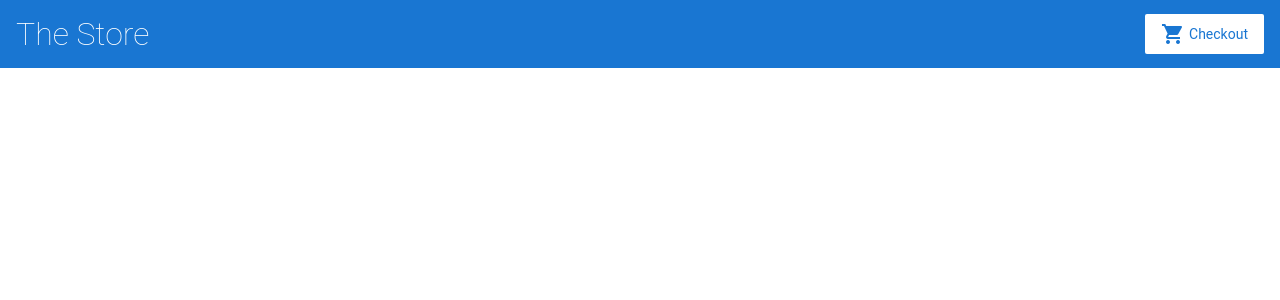
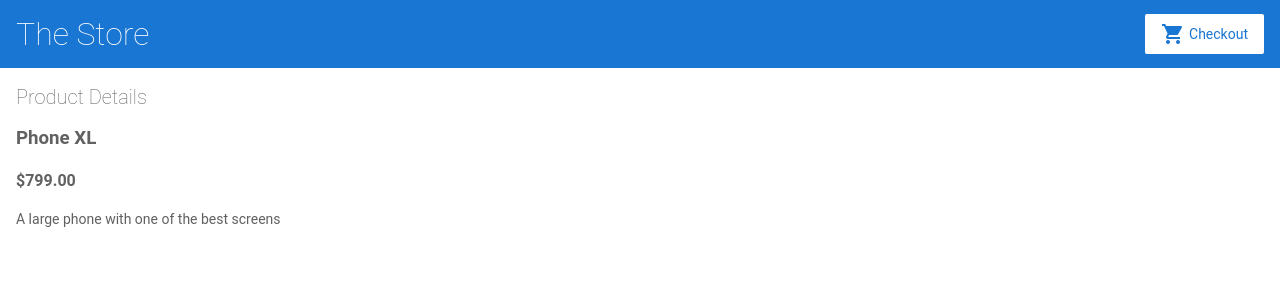
Before and after one commit to davetaxi/angular-rqpjks, an Angular app: page /products/1 in a window 1280 px wide. Shown: the top 300 px of the page. Built offline with nearby package versions, Linux system fonts and the light colour scheme.

Commit message:
2 files modified

```diff
--- a/src/app/product-details/product-details.component.html
+++ b/src/app/product-details/product-details.component.html
@@ -0,0 +1,7 @@
+<h2>Product Details</h2>
+
+<div *ngIf="product">
+  <h3>{{ product.name }}</h3>
+  <h4>{{ product.price | currency }}</h4>
+  <p>{{ product.description }}</p>
+</div>
--- a/src/app/product-details/product-details.component.ts
+++ b/src/app/product-details/product-details.component.ts
@@ -1,8 +1,25 @@
-import { Component } from '@angular/core';
+import { Component, OnInit } from '@angular/core';
+import { ActivatedRoute } from '@angular/router';
+
+import { Product, products } from '../products';
 
 @Component({
   selector: 'app-product-details',
   templateUrl: './product-details.component.html',
   styleUrls: ['./product-details.component.css'],
 })
-export class ProductDetailsComponent {}
+export class ProductDetailsComponent implements OnInit {
+  product: Product | undefined;
+  constructor(private route: ActivatedRoute) {}
+
+  ngOnInit() {
+    // First get the product id from the current route.
+    const routeParams = this.route.snapshot.paramMap;
+    const productIdFromRoute = Number(routeParams.get('productId'));
+
+    // Find the product that correspond with the id provided in route.
+    this.product = products.find(
+      (product) => product.id === productIdFromRoute
+    );
+  }
+}
```
